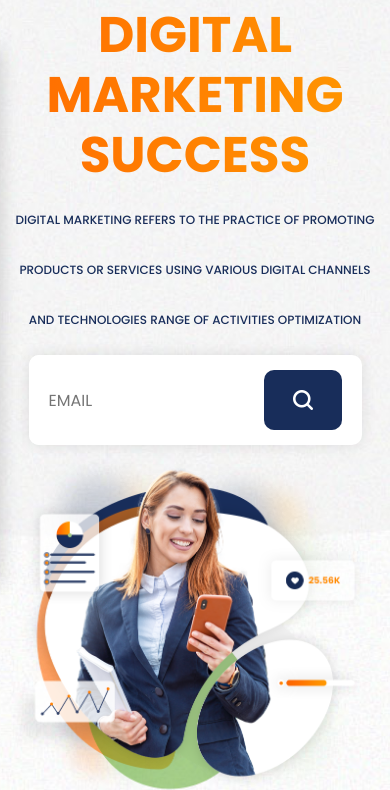
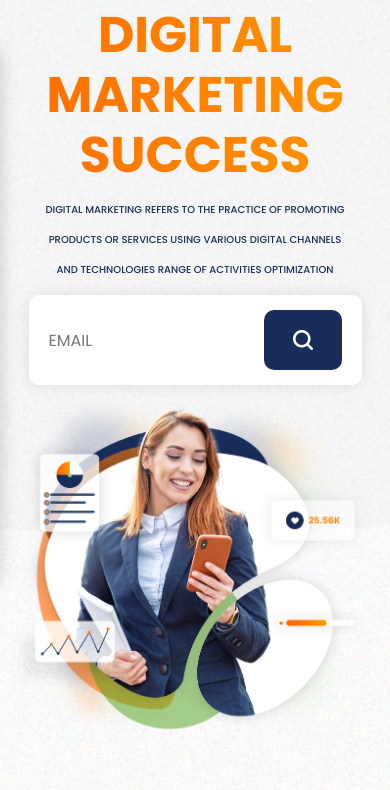
Before and after one commit to Dxdesignz/Ewebot.com, a plain HTML site: page index.html in a window 390 px wide. Shown: the part 80-870 px from the top of the page. Drawn offline with nearby package versions, Linux system fonts and the light colour scheme.

Commit message:
style.css

```diff
--- a/style.css
+++ b/style.css
@@ -916,8 +916,8 @@ section{
     }
     .hero-area .container .hero-text p{
         margin: 10px 0px;
-        font-size: 12px;
-        line-height: 50px;
+        font-size: 10px;
+        line-height: 30px;
     }
     .hero-area .container .hero-text .searchbar .input{
         background-color: var(---white);
```
